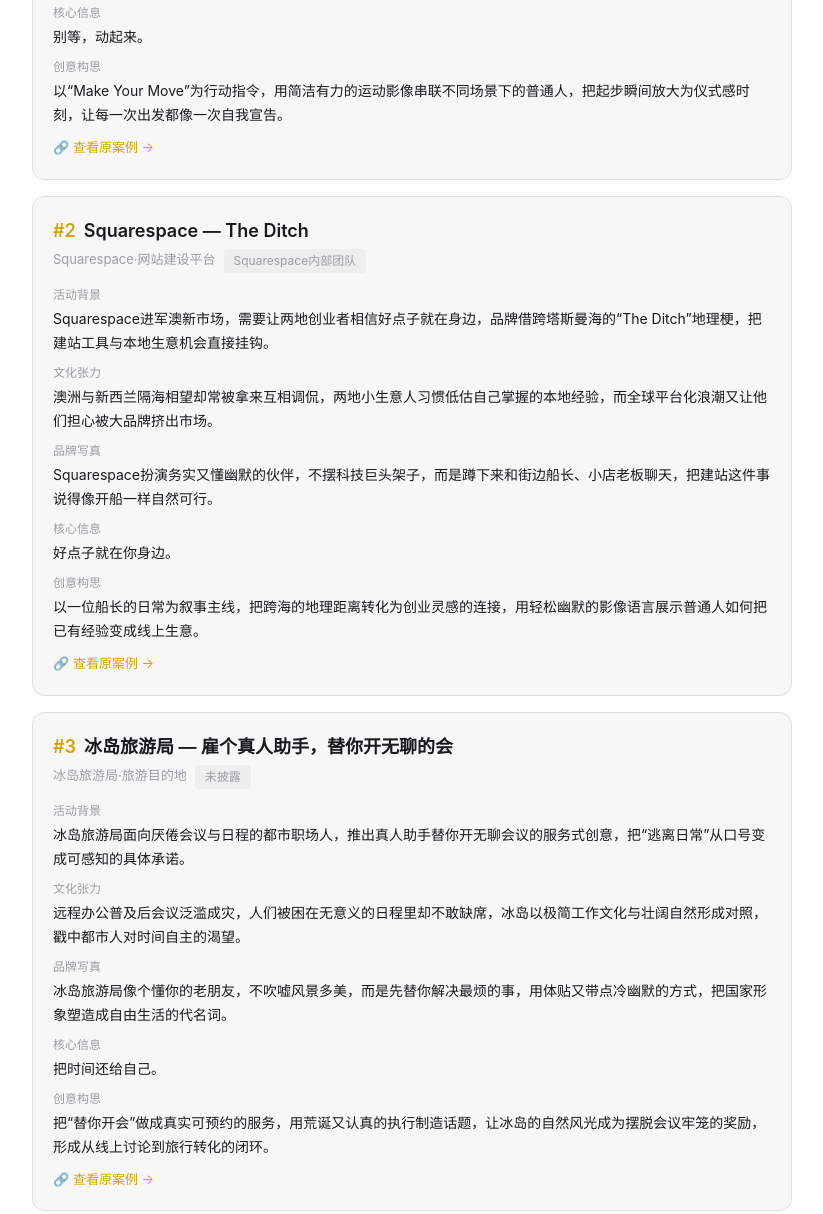
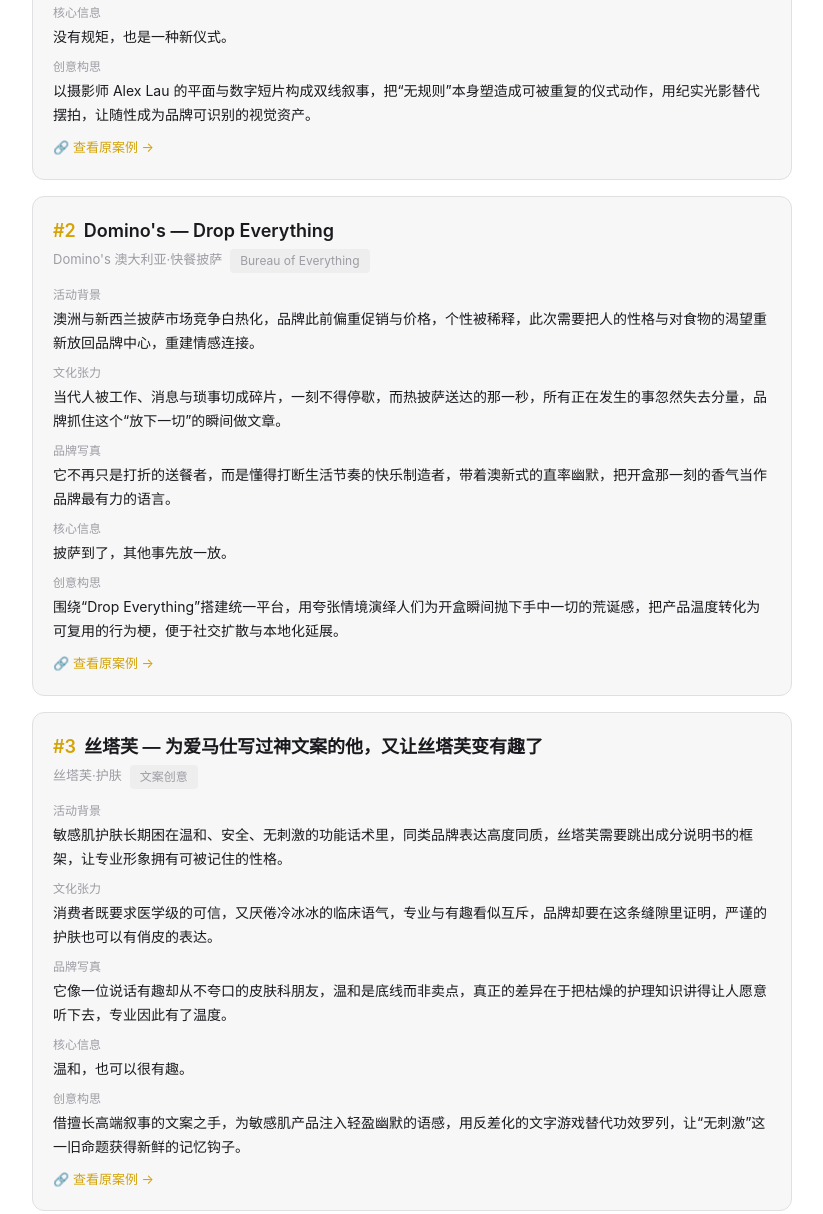
Before and after one commit to sunning2001/daily-ad-briefing, a plain HTML site: page index.html in a window 1280 px wide. Shown: the part 676-1890 px from the top of the page, without its empty margins (228-1051 px from the left). Drawn offline with Linux system fonts and the light colour scheme.

Commit message:
auto update 2026-11-16

```diff
--- a/index.html
+++ b/index.html
@@ -145,6 +145,60 @@ body {
 <script>
 // ===================== DATA =====================
 const BRIEFINGS = {};
+
+BRIEFINGS['2026.11.16'] = {
+  "date": "2026.11.16",
+  "fresh": [
+    {
+      "num": 1,
+      "title": "Clan Campbell — No matter how",
+      "brand": "Clan Campbell·威士忌利口酒",
+      "agency": "纽约摄影师 Alex Lau 操刀",
+      "goal": "苏格兰威士忌长期被繁复礼仪与世代规矩包裹，年轻消费者敬而远之，品牌需要一次姿态鲜明的转身，把刻板印象卸下，让饮酒重新变得轻松自在。",
+      "problem": "一边是父辈坚守的仪式感与产地正统，一边是新一代对随性自由的渴望，品牌站在两种饮酒文化的裂缝上，选择把规矩留给上一代，把松弛交给当下。",
+      "insight": "骨子里仍是苏格兰根脉，却拒绝被形式绑架，它像一个懂传统却不端架子的老朋友，用影像的克制质感证明，真正的从容来自对自身来历的笃定。",
+      "task": "没有规矩，也是一种新仪式。",
+      "idea": "以摄影师 Alex Lau 的平面与数字短片构成双线叙事，把“无规则”本身塑造成可被重复的仪式动作，用纪实光影替代摆拍，让随性成为品牌可识别的视觉资产。",
+      "link": "https://www.adsoftheworld.com/campaigns/no-matter-how"
+    },
+    {
+      "num": 2,
+      "title": "Domino's — Drop Everything",
+      "brand": "Domino's 澳大利亚·快餐披萨",
+      "agency": "Bureau of Everything",
+      "goal": "澳洲与新西兰披萨市场竞争白热化，品牌此前偏重促销与价格，个性被稀释，此次需要把人的性格与对食物的渴望重新放回品牌中心，重建情感连接。",
+      "problem": "当代人被工作、消息与琐事切成碎片，一刻不得停歇，而热披萨送达的那一秒，所有正在发生的事忽然失去分量，品牌抓住这个“放下一切”的瞬间做文章。",
+      "insight": "它不再只是打折的送餐者，而是懂得打断生活节奏的快乐制造者，带着澳新式的直率幽默，把开盒那一刻的香气当作品牌最有力的语言。",
+      "task": "披萨到了，其他事先放一放。",
+      "idea": "围绕“Drop Everything”搭建统一平台，用夸张情境演绎人们为开盒瞬间抛下手中一切的荒诞感，把产品温度转化为可复用的行为梗，便于社交扩散与本地化延展。",
+      "link": "https://campaignbrief.com/dominos-asks-aussieskiwis-to-drop-everything-in-new-campaign-via-bureau-of-everything"
+    },
+    {
+      "num": 3,
+      "title": "丝塔芙 — 为爱马仕写过神文案的他，又让丝塔芙变有趣了",
+      "brand": "丝塔芙·护肤",
+      "agency": "文案创意",
+      "goal": "敏感肌护肤长期困在温和、安全、无刺激的功能话术里，同类品牌表达高度同质，丝塔芙需要跳出成分说明书的框架，让专业形象拥有可被记住的性格。",
+      "problem": "消费者既要求医学级的可信，又厌倦冷冰冰的临床语气，专业与有趣看似互斥，品牌却要在这条缝隙里证明，严谨的护肤也可以有俏皮的表达。",
+      "insight": "它像一位说话有趣却从不夸口的皮肤科朋友，温和是底线而非卖点，真正的差异在于把枯燥的护理知识讲得让人愿意听下去，专业因此有了温度。",
+      "task": "温和，也可以很有趣。",
+      "idea": "借擅长高端叙事的文案之手，为敏感肌产品注入轻盈幽默的语感，用反差化的文字游戏替代功效罗列，让“无刺激”这一旧命题获得新鲜的记忆钩子。",
+      "link": "https://www.digitaling.com/projects/382276.html"
+    }
+  ],
+  "classic": {
+    "title": "Old Spice — Responses",
+    "brand": "Old Spice·男士个人护理",
+    "agency": "Wieden+Kennedy",
+    "goal": "社交平台刚成为品牌与消费者直接对话的场域，多数广告仍单向灌输，Old Spice 凭借一支爆红 TVC 获得海量关注，需要把瞬间流量转化为持续的互动热度。",
+    "problem": "网友习惯在评论区调侃广告，品牌通常视而不见，而这次男主角亲自出镜逐条回应，把观众的玩笑变成内容本身，打破了广告主与围观者之间的单向墙。",
+    "insight": "它自信、荒诞、语速极快，敢于把自己变成网络梗的接球手，用自嘲与夸张证明男士护理品牌不必严肃说教，幽默本身就是最强的记忆点。",
+    "task": "你的留言，我亲自回。",
+    "idea": "以男主角在浴室场景中实时拍摄短视频回复网友提问，把 UGC 评论直接变成广告素材，用极短制作周期实现日更式互动，开创社交响应式广告的工业化范式。",
+    "link": ""
+  },
+  "quote": null
+};
 
 BRIEFINGS['2026.11.15'] = {
   "date": "2026.11.15",
@@ -469,60 +523,6 @@ BRIEFINGS['2026.11.10'] = {
   },
   "quote": null
 };
-
-BRIEFINGS['2026.11.09'] = {
-  "date": "2026.11.09",
-  "fresh": [
-    {
-      "num": 1,
-      "title": "Miu Miu — Holiday 2026 Campaign",
-      "brand": "Miu Miu·奢侈时尚",
-      "agency": "品牌内部创意团队",
-      "goal": "节日季奢侈品营销普遍走向温情与仪式感，Miu Miu却选择以反讽姿态切入，用怪诞幽默回应消费者对千篇一律节日广告的审美疲劳。",
-      "problem": "当下年轻消费者既渴望节日的仪式感，又对布尔乔亚式的体面生活保持警惕，品牌需要在精致与戏谑之间找到能被会心一笑的平衡点。",
-      "insight": "Miu Miu始终以少女气的叛逆著称，此次将现实与虚幻、世俗与想象无缝缝合，呈现出被幽默与游戏颠覆的资产阶级行为肖像。",
-      "task": "节日体面，也可以被顽皮解构。",
-      "idea": "画面在真实与超现实之间自由切换，用精心构图制造端庄假象，再以荒诞细节将其戳破，让幽默成为品牌与消费者之间的默契暗号。",
-      "link": "https://www.adsoftheworld.com/campaigns/holiday-2026-campaign"
-    },
-    {
-      "num": 2,
-      "title": "Northern Territory — None of a Kind",
-      "brand": "Northern Territory·旅游目的地",
-      "agency": "KWP + Partners",
-      "goal": "澳洲各州旅游局长期以阳光海滩与地标风光争夺国际游客，北领地需要跳出同质化竞争，用难以复制的独特体验建立差异化认知。",
-      "problem": "游客既想看到原汁原味的荒野与原住民文化，又担心偏远目的地配套不足，品牌必须把“与众不同”从顾虑转化为不可替代的吸引力。",
-      "insight": "北领地不以精致取胜，而以粗粝、原始与独一无二的气质立身，主张这里没有任何一处风景可以被别处替代或复制。",
-      "task": "北领地，独一份的存在。",
-      "idea": "以“None of a Kind”玩转“One of a Kind”的语义，把无法类比的在地体验塑造成旅行理由，让独特性本身成为最强的到访召唤。",
-      "link": "https://campaignbrief.com/northern-territory-proves-its-none-of-a-kind-in-new-tourism-campaign-via-kwp-partners"
-    },
-    {
-      "num": 3,
-      "title": "酷林匹克极限运动赛 — 「多喝水」才能没极限",
-      "brand": "酷林匹克·极限运动赛事",
-      "agency": "待确认",
-      "goal": "极限运动赛事营销多聚焦刺激画面与选手荷尔蒙，补水类品牌若只做赞助露出很难被记住，需要把产品功能嵌入运动叙事本身。",
-      "problem": "年轻人崇尚突破极限的硬核精神，却常忽视身体的基本补给，品牌要在“挑战自我”与“科学补水”之间搭起不扫兴的沟通桥梁。",
-      "insight": "借极限运动场景，品牌把自己定位成挑战者身后的支持者，用轻松口吻提醒补水，而非说教式强调健康，气质年轻且接地气。",
-      "task": "多喝水，极限才没有上限。",
-      "idea": "把“没极限”与补水直接挂钩，用赛事语境反向演绎产品卖点，让喝水从枯燥的健康建议变成挑战极限前的仪式性动作。",
-      "link": "https://www.digitaling.com/projects/48306.html"
-    }
-  ],
-  "classic": {
-    "title": "KFC — FCK",
-    "brand": "KFC·快餐连锁",
-    "agency": "Mother London",
-    "goal": "2018年英国KFC因物流合作方更换导致鸡肉断供，数百家门店被迫停业，一场供应链事故迅速演变为全国性的品牌信任危机。",
-    "problem": "消费者对快餐品牌的期待是永远可靠、随时可得，断供打破了这种默契，品牌若回避或推诿，愤怒情绪会在社交媒体上迅速放大。",
-    "insight": "KFC向来以轻松自嘲的山德士上校形象示人，这次干脆把品牌名缩写成粗口谐音公开认错，展现出罕见的坦诚与幽默担当。",
-    "task": "对不起，我们真的没鸡了。",
-    "idea": "用重新排列字母的“FCK”既保留品牌识别又直面尴尬，把道歉信做成整版报纸广告，以自嘲姿态把危机转化为一次好感度营销。",
-    "link": ""
-  },
-  "quote": null
-};
 const dates = Object.keys(BRIEFINGS).sort().reverse();
 let currentIndex = 0;
 
```
